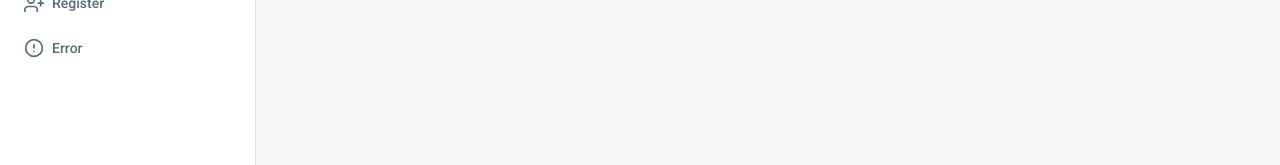
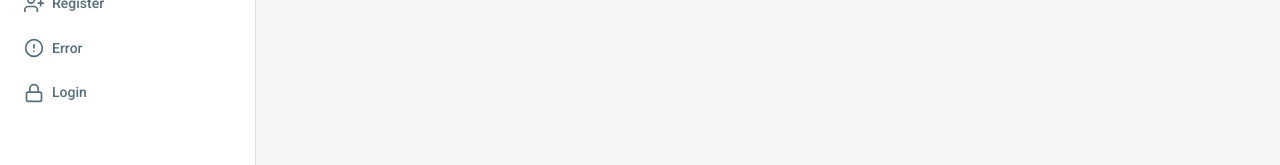
Before and after one commit to jeegoo/qrcode_safe, a React (Create React App) app: page /app in a window 1280 px wide. Shown: the part 512-677 px from the top of the page. Built offline with nearby package versions, Linux system fonts and the light colour scheme.

Commit message:
feat: adding a discount button on toolbar

```diff
--- a/src/layouts/DashboardLayout/NavBar/index.js
+++ b/src/layouts/DashboardLayout/NavBar/index.js
@@ -70,6 +70,11 @@ const items = [
     href: '/404',
     icon: AlertCircleIcon,
     title: 'Error'
+  },
+  {
+    href: '/login',
+    icon: LockIcon,
+    title: 'Login'
   }
 ];
 
```
